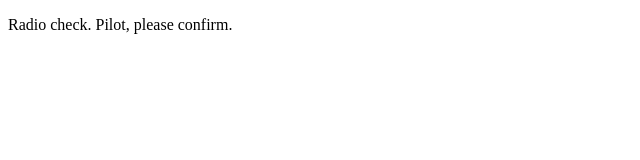
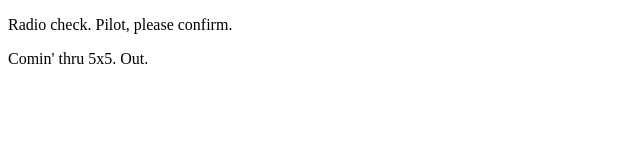
Before and after one commit to rfrenzel/communication-log-pilot, a plain HTML site: page index.html in a window 1280 px wide. Shown: the whole page, without its empty margins (0-640 px from the left). Drawn offline with Linux system fonts and the light colour scheme.

Commit message:
index.html

```diff
--- a/index.html
+++ b/index.html
@@ -3,4 +3,5 @@
    <body>
       <p>Radio check. Pilot, please confirm.</p>
    </body>
+      <p> Comin' thru 5x5. Out.</p>
 </html>
```
